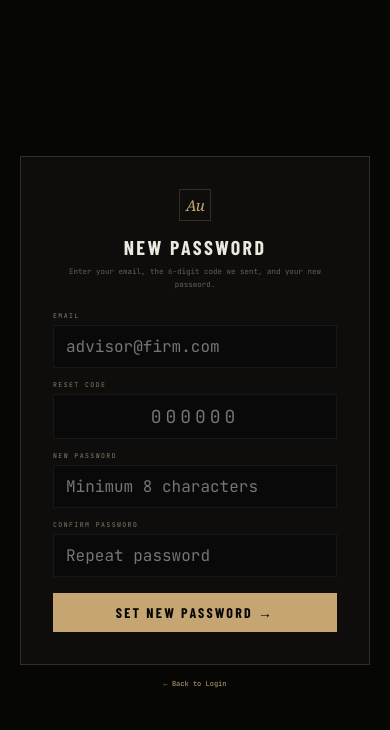
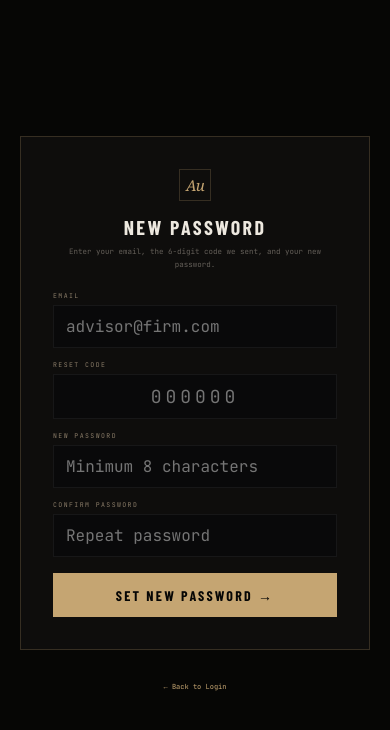
Before and after one commit to tkjintl/Prism, a website: page reset-password.html in a window 390 px wide. Drawn offline with nearby package versions, Linux system fonts and the light colour scheme; a web font is replaced by a local one.

Commit message:
mobile-v2: reset-password — 44px tap targets for btn and back link

```diff
--- a/reset-password.html
+++ b/reset-password.html
@@ -43,6 +43,11 @@ a{color:var(--gold);font-size:7px;font-family:var(--mono);display:block;text-ali
 @media (max-width: 768px) and (hover: none) and (pointer: coarse) {
   body { padding-left: max(16px, env(safe-area-inset-left)); padding-right: max(16px, env(safe-area-inset-right)); padding-bottom: env(safe-area-inset-bottom); box-sizing: border-box; }
 }
+/* mobile-v2: tap-target floor for btn and back link */
+@media (max-width: 768px) {
+  .btn { min-height: 44px; display: flex; align-items: center; justify-content: center; }
+  a[href="/login"] { min-height: 44px; display: inline-flex; align-items: center; justify-content: center; padding: 10px 16px; }
+}
 </style>
 </head><body>
 <div class="box">
```
